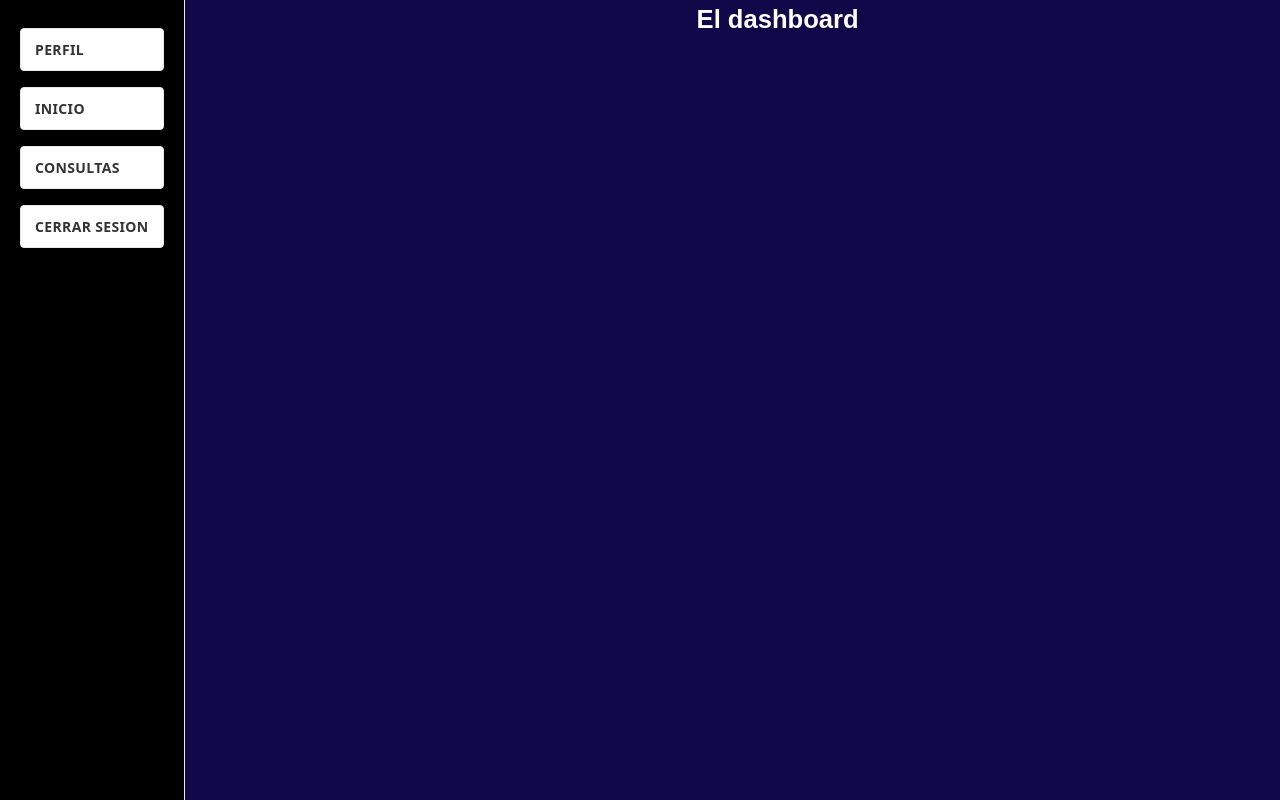
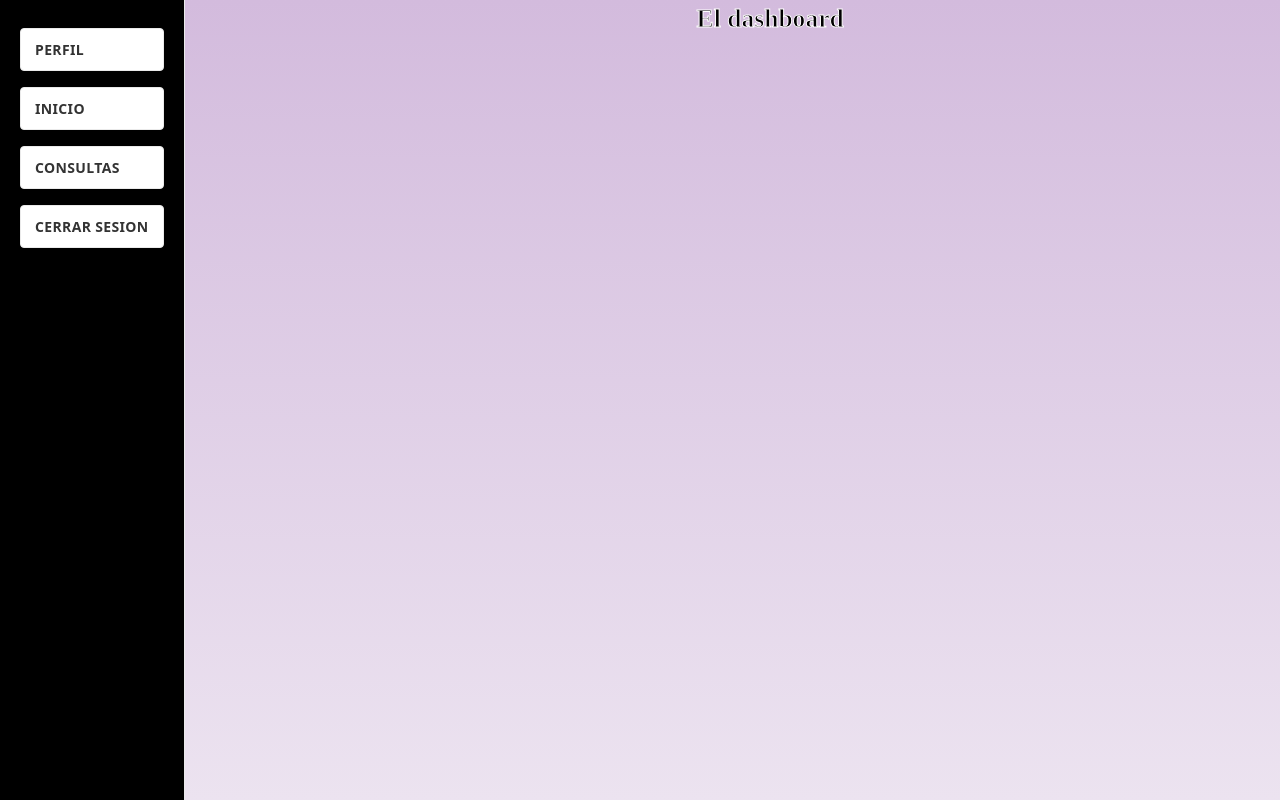
Before and after one commit to Xavybarcenas/vitfile_nextjs, a Next.js app: page /registro in a window 1280 px wide. Built offline with nearby package versions, Linux system fonts and the light colour scheme.

Commit message:
cambios de interfaz

```diff
--- a/styles/globals.css
+++ b/styles/globals.css
@@ -24,6 +24,7 @@ html{
   }
   body {
     color: white;
-    background: rgb(151, 255, 224);
+    background: linear-gradient(#D3BBDD, #ECE3F0);
+
   }
 }
--- a/styles/registro/registro.module.css
+++ b/styles/registro/registro.module.css
@@ -2,12 +2,17 @@
   display: flex;
   height: 100%;
   width: 100%;
-  background-color: rgb(16, 8, 72);
+
 }
 
 .titulo{
   font-size: 1.6rem;
-  font-family: 'Arial';
+  font-family: 'Helvetica Now';
   font-weight: bold;
   margin-left: 40%;
+
+    -webkit-text-stroke: 1px white;
+    color: black;
+
+
 }
```
